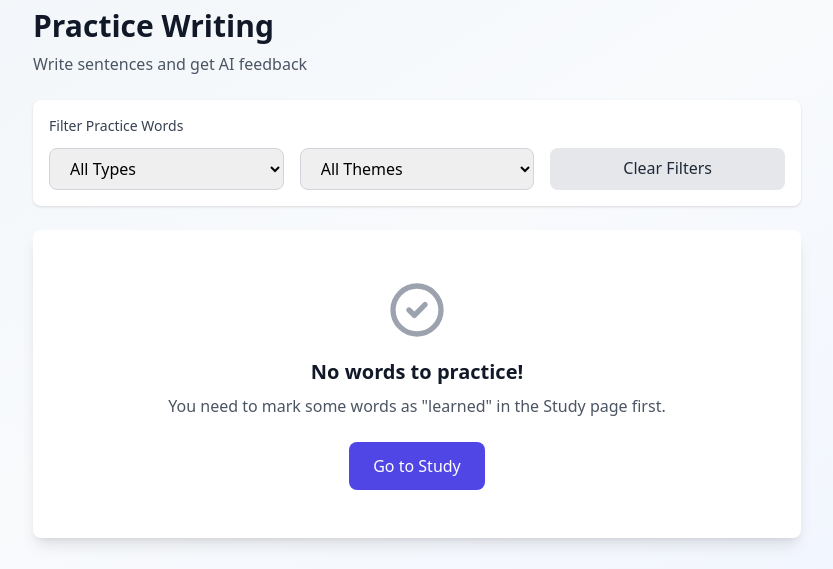
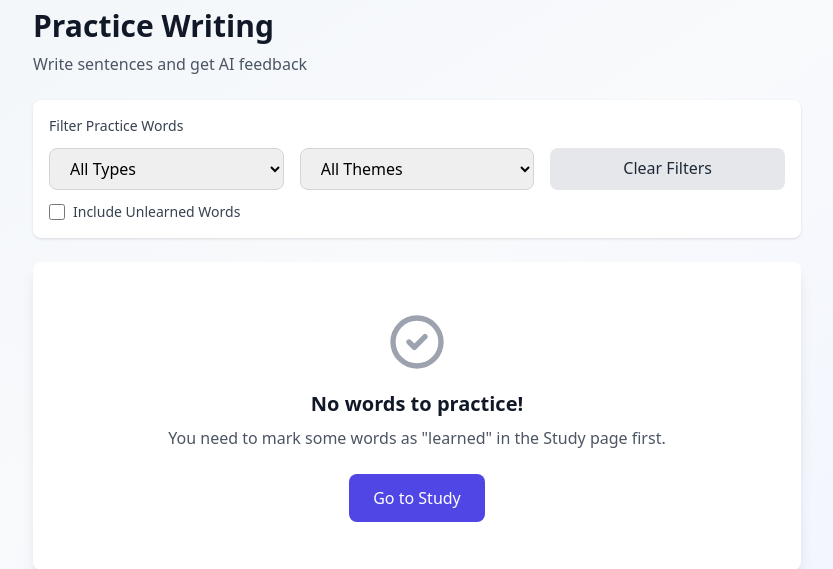
Before and after one commit to abbat37/spanish-vocab, a Flask app: page /v2/revise in a window 1280 px wide. Shown: the part 140-709 px from the top of the page, without its empty margins (223-1056 px from the left). Run offline with Flask 3, Linux system fonts and the light colour scheme; the visitor is signed in with stand-in values (Sample User, id 1); data that the repository does not hold is empty; style sheets or scripts are compiled from the project's sources.

Commit message:
feat: Remove emojis and add filtering improvements
Design System:
- Remove all emojis from phase-5 spec document (checkmarks, lightbulbs, speech bubbles)

Study Page:
- Remove checkmark emojis from buttons
- Add disabled 'Include Learned Words' checkbox (only available on Revise page)
- Restructure filters with checkbox in separate row

Revise Page:
- Remove all emojis from feedback display (no checkmarks, warnings, X marks)
- Remove emoji from 'Show Translation' button
- Remove emoji from Native Speaker Tip heading
- Add 'Skip Word' button centered between Show Translation and Check Answer
- Replace alert() with inline validation message for empty sentence
- Add 'Include Unlearned Words' checkbox filter (enabled, allows practicing both learned and unlearned words)
- Update backend to support include_unlearned filter

LLM Service:
- Improve native speaker tip prompt to output ONLY the Spanish sentence
- Remove all explanatory prefixes like 'Una forma más natural...'
- Emphasize outputting authentic local phrasing without English translations

All 54 tests passing.

Co-Authored-By: Claude Sonnet 4.5 <noreply@anthropic.com>

```diff
--- a/app/v2/routes/revise.py
+++ b/app/v2/routes/revise.py
@@ -19,12 +19,18 @@ def register_revise_routes(bp):
         # Get filter parameters
         theme = request.args.get('theme', '')
         word_type = request.args.get('word_type', '')
+        include_unlearned = request.args.get('include_unlearned', '') == 'on'
 
-        # Build query for learned words only
-        query = V2Word.query.filter_by(
-            user_id=current_user.id,
-            is_learned=True
-        )
+        # Build query - by default show learned words only
+        query = V2Word.query.filter_by(user_id=current_user.id)
+
+        # Filter by learned status
+        if include_unlearned:
+            # Show both learned and unlearned
+            pass
+        else:
+            # Show only learned words (default)
+            query = query.filter_by(is_learned=True)
 
         # Apply filters
         if theme:
@@ -38,7 +44,7 @@ def register_revise_routes(bp):
         return render_template(
             'v2/revise.html',
             word=word,
-            filters={'theme': theme, 'word_type': word_type}
+            filters={'theme': theme, 'word_type': word_type, 'include_unlearned': include_unlearned}
         )
 
     @bp.route('/api/revise/submit', methods=['POST'])
--- a/app/v2/services/llm_service.py
+++ b/app/v2/services/llm_service.py
@@ -436,7 +436,7 @@ Provide detailed feedback on:
 IMPORTANT DISTINCTIONS:
 - "corrections": Fix specific ERRORS in their sentence (grammar, spelling, word order)
 - "suggestions": Offer IMPROVEMENTS for better style, more advanced vocabulary, or clearer expression (optional enhancements, NOT errors)
-- "native_tip": Provide a COMPLETELY DIFFERENT sentence that expresses the same meaning but sounds more natural/colloquial/idiomatic to native speakers. This should feel authentic to how locals actually speak, NOT just a polished version of their sentence.
+- "native_tip": Provide ONLY the Spanish sentence that a native speaker would naturally say. NO explanations, NO prefixes like "Una forma más natural...", NO English translations. Just the authentic Spanish sentence itself, nothing more.
 
 Return ONLY valid JSON (no markdown, no explanation):
 {{
@@ -445,7 +445,7 @@ Return ONLY valid JSON (no markdown, no explanation):
   "feedback_text": "Brief summary of feedback",
   "corrections": ["specific error fix 1", "specific error fix 2"],
   "suggestions": ["optional style/vocabulary enhancement"],
-  "native_tip": "A completely different way to express this idea that sounds authentic and natural to native speakers"
+  "native_tip": "Just the Spanish sentence a native would say - no explanations or prefixes"
 }}
 
 Be encouraging and educational!"""
--- a/app/v2/templates/v2/revise.html
+++ b/app/v2/templates/v2/revise.html
@@ -13,7 +13,8 @@
     <!-- Filter Bar (same as Study page) -->
     <div class="bg-white rounded-lg shadow p-4 mb-6">
         <h3 class="text-sm font-medium text-gray-700 mb-3">Filter Practice Words</h3>
-        <form method="GET" class="grid grid-cols-1 md:grid-cols-3 gap-4">
+        <form method="GET" class="space-y-3">
+            <div class="grid grid-cols-1 md:grid-cols-3 gap-4">
                 <!-- Type Filter (moved first) -->
                 <select name="word_type" onchange="this.form.submit()"
                         class="px-4 py-2 border border-gray-300 rounded-lg focus:ring-2 focus:ring-primary-500">
@@ -45,6 +46,17 @@
                    class="px-4 py-2 bg-gray-200 text-gray-800 rounded-lg hover:bg-gray-300 text-center transition">
                     Clear Filters
                 </a>
+            </div>
+
+            <!-- Include Unlearned Words Checkbox (enabled on Revise page) -->
+            <div class="flex items-center">
+                <input type="checkbox" id="include-unlearned" name="include_unlearned" onchange="this.form.submit()"
+                       {% if filters.include_unlearned %}checked{% endif %}
+                       class="h-4 w-4 text-primary-600 border-gray-300 rounded focus:ring-primary-500">
+                <label for="include-unlearned" class="ml-2 text-sm text-gray-700">
+                    Include Unlearned Words
+                </label>
+            </div>
         </form>
     </div>
 
@@ -72,14 +84,21 @@
             <textarea id="sentence" name="sentence" rows="4"
                       class="w-full px-4 py-3 border border-gray-300 rounded-lg focus:ring-2 focus:ring-primary-500 focus:border-transparent text-lg"
                       placeholder="Escribe tu oración aquí..."></textarea>
+            <div id="sentence-error" class="hidden mt-2 text-sm text-red-600">
+                Please write a sentence first
+            </div>
         </div>
 
         <!-- Action Buttons -->
-        <div class="flex justify-between">
+        <div class="flex justify-between items-center">
             <button id="tip-button" onclick="toggleTip()"
                     class="px-4 py-2 bg-gray-200 text-gray-800 rounded-lg hover:bg-gray-300 transition">
-                💡 Show Translation
+                Show Translation
             </button>
+            <a href="{{ url_for('v2.revise', theme=filters.theme, word_type=filters.word_type) }}"
+               class="px-4 py-2 text-gray-600 hover:text-gray-900 font-medium transition">
+                Skip Word
+            </a>
             <button id="submit-button" onclick="submitPractice()"
                     class="px-6 py-3 bg-primary-600 text-white rounded-lg hover:bg-primary-700 font-medium transition">
                 Check Answer
@@ -170,11 +189,19 @@ function toggleTip() {
 
 async function submitPractice() {
     const sentence = sentenceInput.value.trim();
+    const errorDiv = document.getElementById('sentence-error');
 
     if (!sentence) {
-        alert('Please write a sentence first!');
+        // Show inline error message
+        errorDiv.classList.remove('hidden');
+        sentenceInput.classList.add('border-red-300');
+        sentenceInput.focus();
         return;
     }
+
+    // Hide error message if present
+    errorDiv.classList.add('hidden');
+    sentenceInput.classList.remove('border-red-300');
 
     // Show loading state
     submitButton.disabled = true;
@@ -223,22 +250,18 @@ function displayFeedback(feedback) {
     let icon, color, text;
 
     if (feedback.level === 'correct') {
-        icon = '✅';
         color = 'text-green-600';
         text = 'Excellent!';
     } else if (feedback.level === 'partially_correct') {
-        icon = '⚠️';
         color = 'text-yellow-600';
         text = 'Good effort, but...';
     } else {
-        icon = '❌';
         color = 'text-red-600';
         text = 'Needs improvement';
     }
 
     correctnessDiv.innerHTML = `
         <div class="flex items-center ${color}">
-            <span class="text-3xl mr-3">${icon}</span>
             <span class="text-xl font-semibold">${text}</span>
         </div>
     `;
@@ -282,7 +305,7 @@ function displayFeedback(feedback) {
     const nativeTipDiv = document.getElementById('native-tip');
     if (feedback.native_tip) {
         nativeTipDiv.innerHTML = `
-            <h4 class="font-semibold text-primary-900 mb-2">💬 Native Speaker Tip:</h4>
+            <h4 class="font-semibold text-primary-900 mb-2">Native Speaker Tip:</h4>
             <p class="text-gray-800">${feedback.native_tip}</p>
         `;
     } else {
```
Also changed, not shown: app/v2/templates/v2/study.html (+16 -5 lines), specs/phase-5-v2-features-implementation.md (+4 -4 lines). Lines whose indentation alone changed are shown as unchanged.
